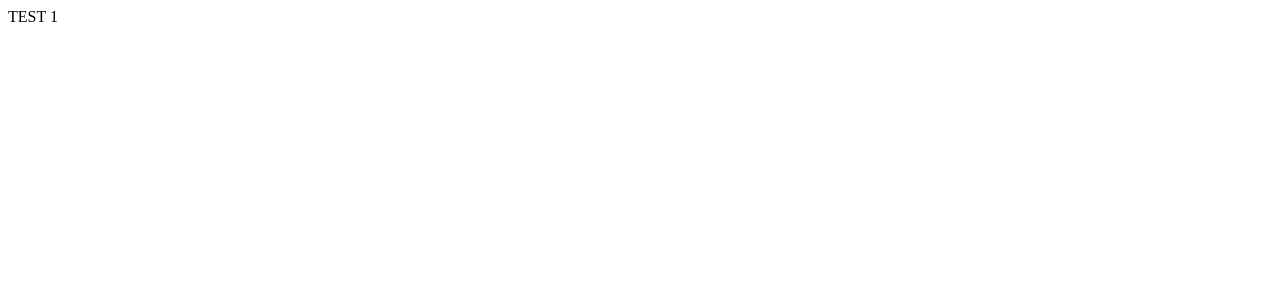
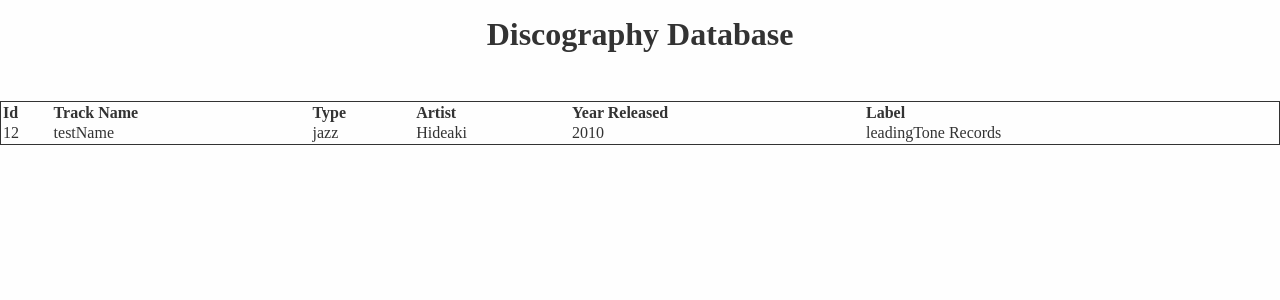
Before and after one commit to h15200/discography-database, a React app: page / in a window 1280 px wide. Shown: the top 300 px of the page. Built offline with nearby package versions, Linux system fonts and the light colour scheme.

Commit message:
add css, table data test with static track

```diff
--- /dev/null
+++ b/client/App.js
@@ -0,0 +1,52 @@
+import React from 'react';
+import styles from '../styles.css';
+
+const App = () => {
+  const testData = {
+    id: '12',
+    name: 'testName',
+    type: 'jazz',
+    artist: 'Hideaki',
+    year: '2010',
+    label: 'leadingTone Records',
+  };
+
+  const array = [testData];
+
+  // take the array (from database eventually), loop and make a list of components
+
+  // eventually use state to store this data
+  const tracks = [];
+  array.forEach((track, index) => {
+    tracks.push(
+      <tr className="track" key={`track${index}`}>
+        <td className="id">{track.id}</td>
+        <td className="name">{track.name}</td>
+        <td className="type">{track.type}</td>
+        <td className="artist">{track.artist}</td>
+        <td className="year">{track.year}</td>
+        <td className="label">{track.label}</td>
+      </tr>
+    );
+  });
+
+  return (
+    <div id="app">
+      <table>
+        <thead>
+          <tr>
+            <th>Id</th>
+            <th>Track Name</th>
+            <th>Type</th>
+            <th>Artist</th>
+            <th>Year Released</th>
+            <th>Label</th>
+          </tr>
+        </thead>
+        <tbody>{tracks}</tbody>
+      </table>
+    </div>
+  );
+};
+
+export default App;
--- a/client/index.js
+++ b/client/index.js
@@ -1,6 +1,5 @@
 import React from 'react';
 import reactDOM from 'react-dom';
+import App from './App';
 
-const Test = () => <div>TEST 1</div>;
-
-reactDOM.render(<Test />, document.getElementById('root'));
+reactDOM.render(<App />, document.getElementById('root'));
--- a/index.html
+++ b/index.html
@@ -6,6 +6,9 @@
   <meta name="viewport" content="width=device-width, initial-scale=1.0">
   <title>Discography Database</title>
 </head>
+<header>
+  <h1>Discography Database</h1>
+</header>
 
 <body>
   <div id="root"></div>
--- /dev/null
+++ b/styles.css
@@ -0,0 +1,30 @@
+*,
+*::after,
+*::before {
+  box-sizing: border-box;
+  margin: 0;
+  padding: 0;
+}
+
+body {
+  background-color: #fefefe;
+  color: #333;
+}
+
+h1 {
+  margin-top: 1rem;
+  text-align: center;
+}
+
+table {
+  margin-top: 3rem;
+  width: 100%;
+  border: #333 solid 1px;
+}
+
+th {
+  text-align: left;
+  /* border: #222 solid 2px; */
+}
+
+td {}
--- a/webpack.config.js
+++ b/webpack.config.js
@@ -24,6 +24,10 @@ module.exports = {
           presets: ['@babel/preset-env', '@babel/preset-react'],
         },
       },
+      {
+        test: /\.css/,
+        use: ['style-loader', 'css-loader'],
+      },
     ],
   },
 };
```
